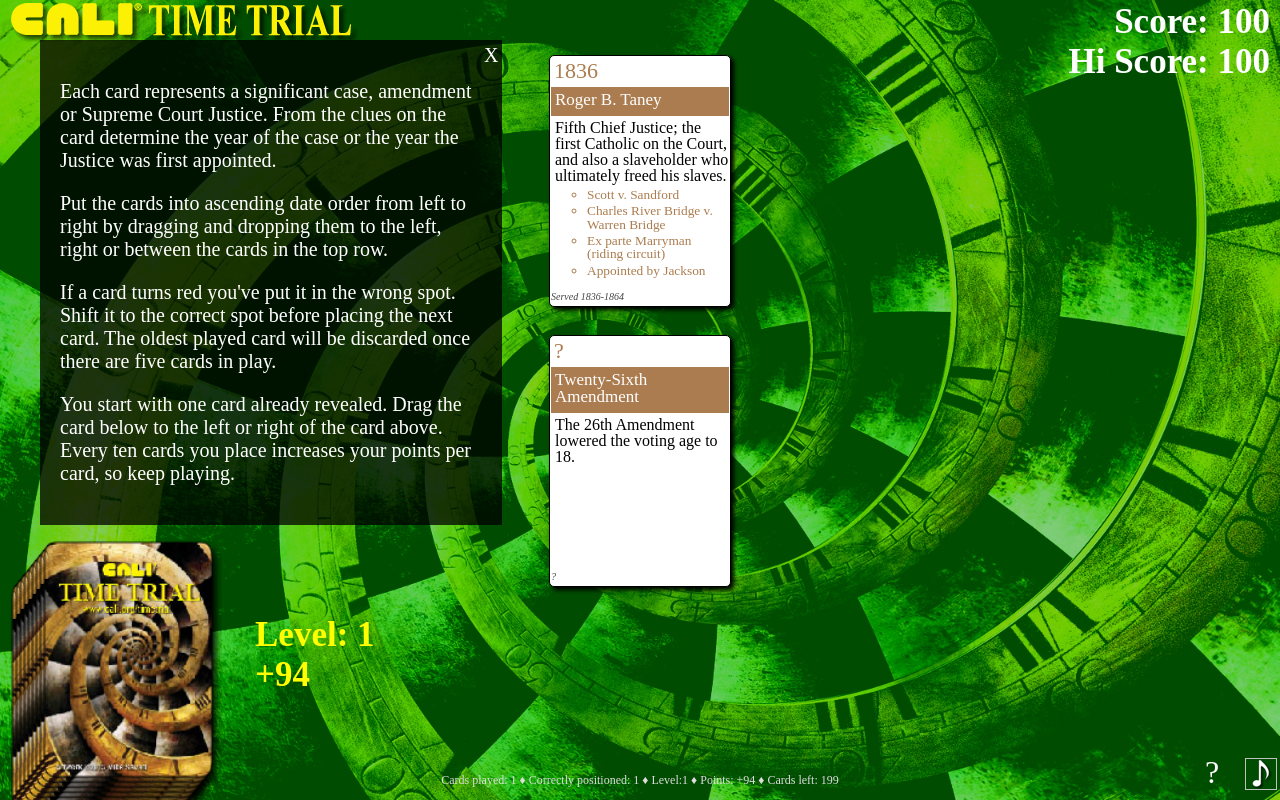
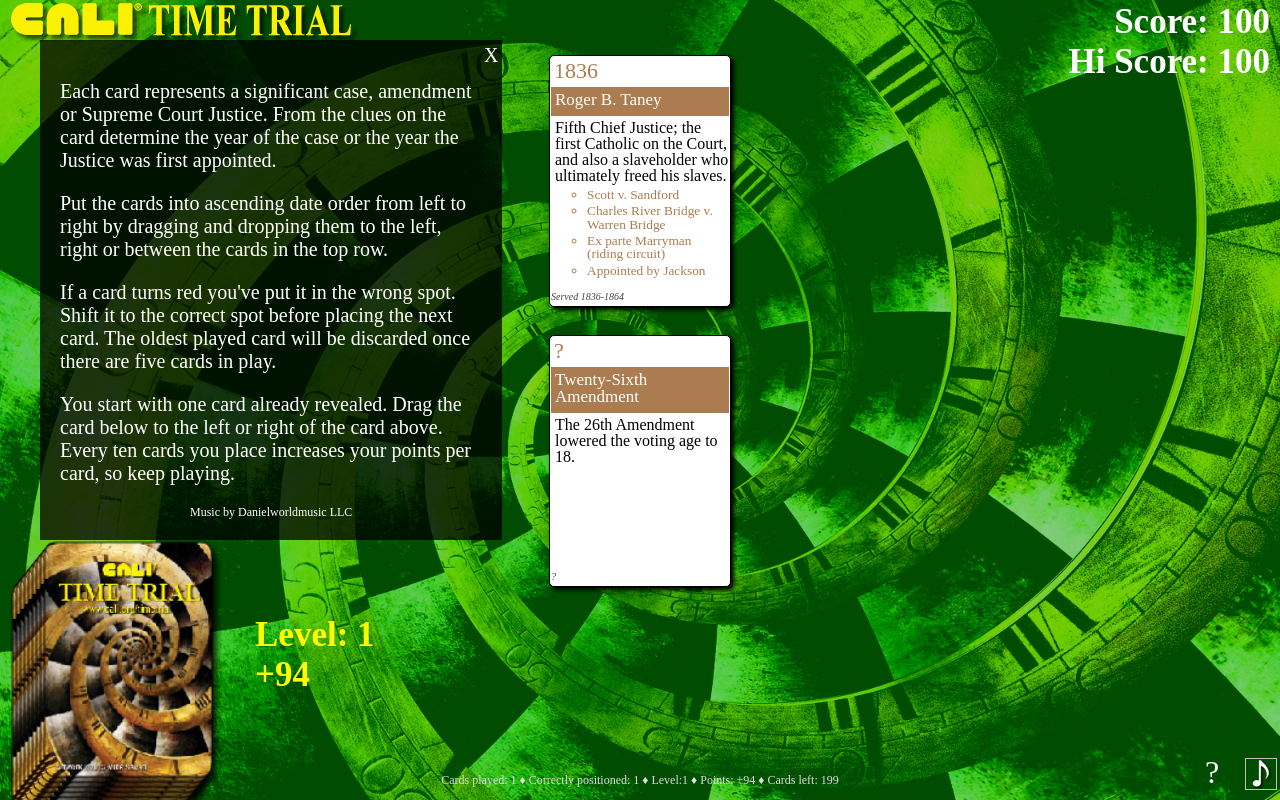
Before and after one commit to CCALI/TimeTrial, a PHP site: page /js/CALITimeTrial.php?card=1 in a window 1280 px wide. Run offline with PHP 8.4, Linux system fonts and the light colour scheme.

Commit message:
Added music credit

```diff
--- a/js/CALITimeTrial.php
+++ b/js/CALITimeTrial.php
@@ -1,6 +1,6 @@
 <!DOCTYPE HTML >
 <!--
-	CALI Time Trial 1.0.9.0
+	CALI Time Trial 1.0.9.1
 	All Contents Copyright The Center for Computer-Assisted Legal Instruction
 -->
 <html xmlns="http://www.w3.org/1999/xhtml">
@@ -517,6 +517,11 @@ html, body {
 	text-align: center;
 	color: #ddd;
 }
+#musicCredit {
+	font-size: 12px;
+	text-align: center;
+	color: #fff;
+}
 #musicToggle {
 	position: fixed;
 	right: 3px;
@@ -714,6 +719,7 @@ html, body {
 	Shift it to the correct spot before placing the next card. The oldest played card will be discarded once there are five cards in play.
 	<P>You start with one card already revealed. Drag the card below to the left or right of the card above.
 	Every ten cards you place increases your points per card, so keep playing.</p>
+		<div id="musicCredit">Music by Danielworldmusic LLC</div>
 </div>
 	</div>
 		<div class="pool"></div>
@@ -721,6 +727,5 @@ html, body {
 	<source  src="CALI_TimeTrial.mp3" type="audio/mpeg">
 	<source  src="CALI_TimeTrial.ogg" type="audio/ogg">
 </audio>
-
 </body>
 </html>
```
